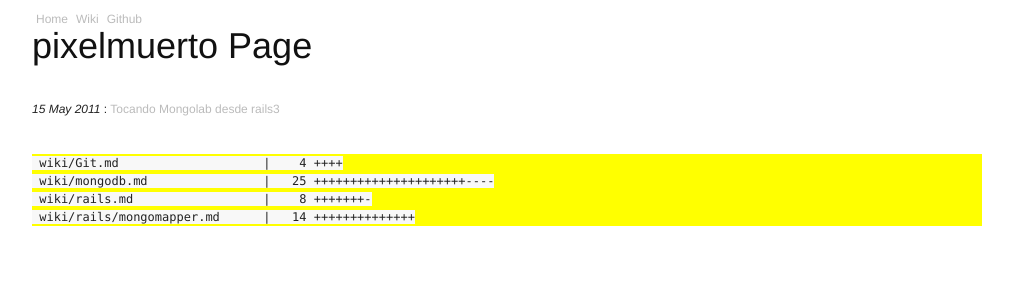
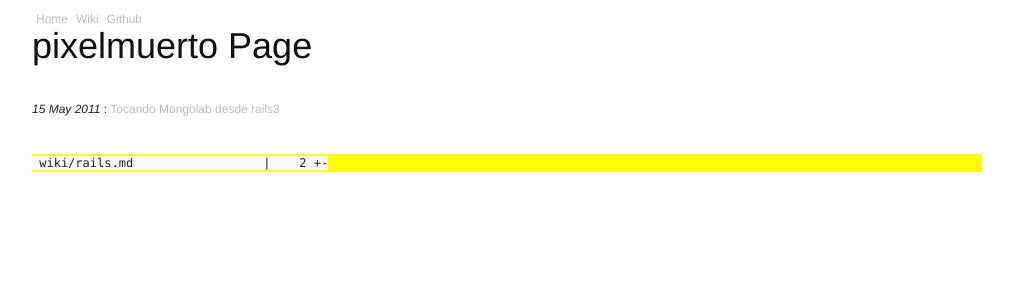
Before and after one commit to pixelmuerto/pixelmuerto.github.com, a Jekyll site: the page built from index.html, in a window 1280 px wide. Shown: the top 300 px of the page, without its empty margins (133-1146 px from the left). Built offline with Jekyll 4.4.1, drawn with Linux system fonts in a browser that asks for light colours; Markdown is read by kramdown in place of the engine named in the settings.

Commit message:
mongomapper.html

```diff
--- a/_includes/gitDiffStat.markdown
+++ b/_includes/gitDiffStat.markdown
@@ -1,4 +1 @@
- wiki/Git.md                    |    4 ++++
- wiki/mongodb.md                |   25 +++++++++++++++++++++----
- wiki/rails.md                  |    8 +++++++-
- wiki/rails/mongomapper.md      |   14 ++++++++++++++
+ wiki/rails.md                  |    2 +-
```
Also changed, not shown: wiki/rails.md (+1 -1 lines).
